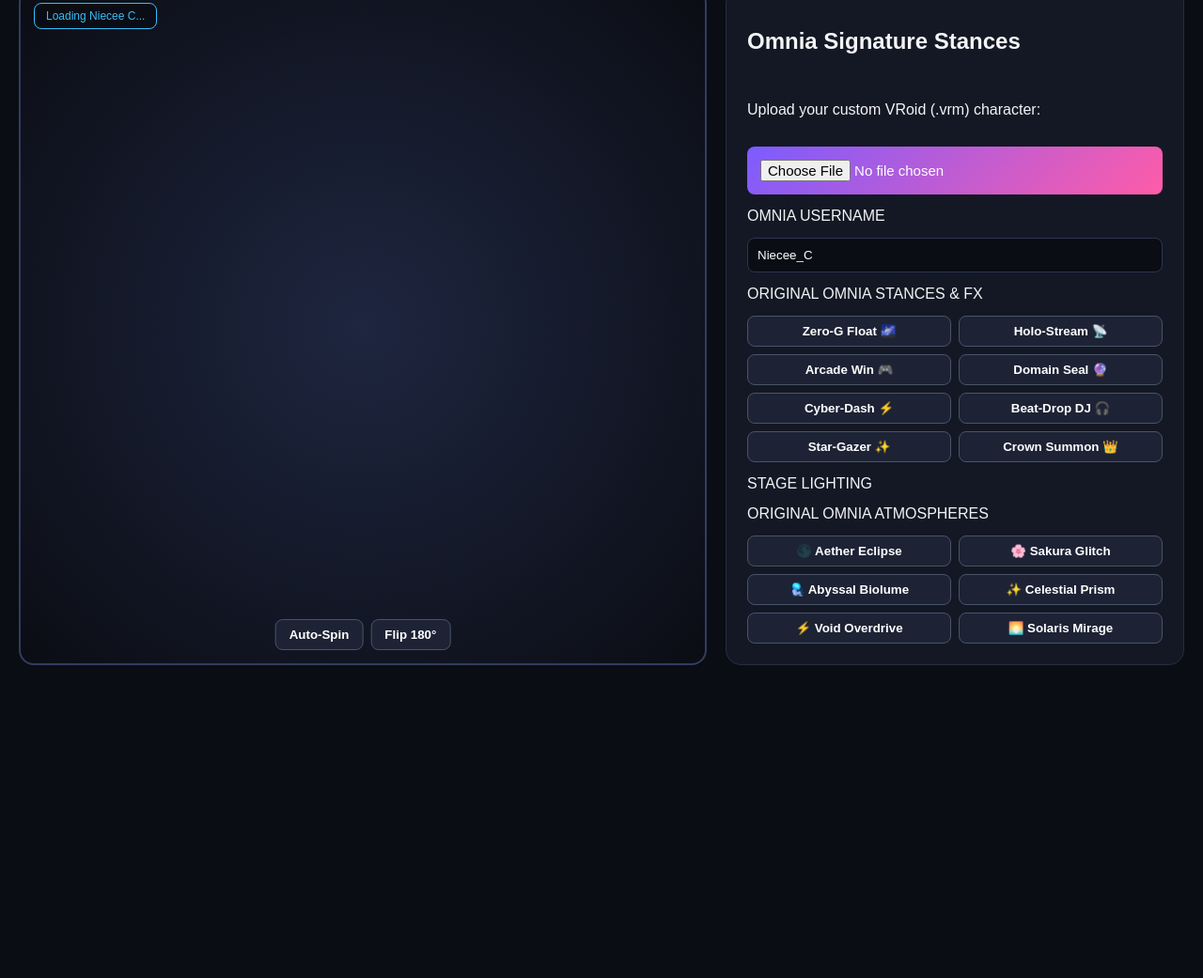
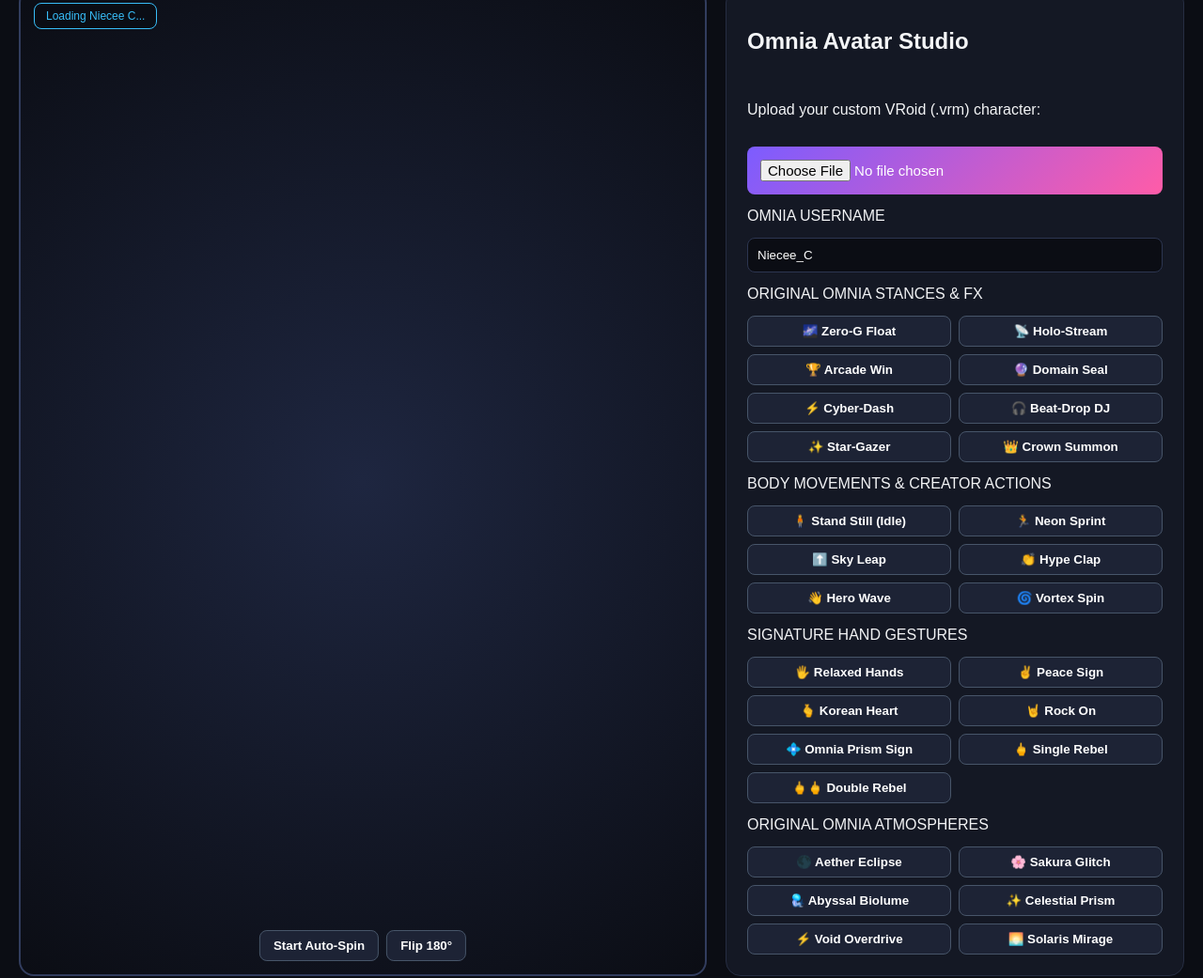
Before and after one commit to reneeallday143-glitch/omnia, a plain HTML site: page index.html in a window 1280 px wide. Shown: the part 85-1126 px from the top of the page at 94% size. Before the commit the page ends 813 px from the top, so only its background shows below. Drawn offline with nearby package versions, Linux system fonts and the light colour scheme.

Commit message:
Update index.html

```diff
--- a/index.html
+++ b/index.html
@@ -15,12 +15,62 @@
       <div class="stage" id="stage-box">
         <div class="badge" id="status">Loading Niecee C...</div>
         <canvas id="stage-canvas"></canvas>
-        <div class="controls">
-          <button id="spin-btn">Auto-Spin</button>
-          <button id="flip-btn">Flip 180°</button>
-        </div>
+             <div class="controls">
+        <button id="spin-btn">Start Auto-Spin</button>
+        <button id="flip-btn">Flip 180°</button>
       </div>
-      <div class="panel">
+    </div>
+    <div class="panel" style="overflow-y: auto;">
+      <h2>Omnia Avatar Studio</h2>
+      <p>Upload your custom VRoid (.vrm) character:</p>
+      <input type="file" id="file-picker" accept=".vrm,.glb" class="upload-btn" />
+      <label>OMNIA USERNAME</label>
+      <input type="text" value="Niecee_C" />
+
+      <label>ORIGINAL OMNIA STANCES & FX</label>
+      <div class="stance-btns" style="display: grid; grid-template-columns: 1fr 1fr; gap: 8px;">
+        <button data-action="zerog">🌌 Zero-G Float</button>
+        <button data-action="holo">📡 Holo-Stream</button>
+        <button data-action="arcade">🏆 Arcade Win</button>
+        <button data-action="domain">🔮 Domain Seal</button>
+        <button data-action="dash">⚡ Cyber-Dash</button>
+        <button data-action="dj">🎧 Beat-Drop DJ</button>
+        <button data-action="star">✨ Star-Gazer</button>
+        <button data-action="crown">👑 Crown Summon</button>
+      </div>
+
+      <label>BODY MOVEMENTS & CREATOR ACTIONS</label>
+      <div class="move-btns" style="display: grid; grid-template-columns: 1fr 1fr; gap: 8px;">
+        <button data-action="idle">🧍 Stand Still (Idle)</button>
+        <button data-action="run">🏃 Neon Sprint</button>
+        <button data-action="jump">⬆️ Sky Leap</button>
+        <button data-action="clap">👏 Hype Clap</button>
+        <button data-action="wave">👋 Hero Wave</button>
+        <button data-action="spinKick">🌀 Vortex Spin</button>
+      </div>
+
+      <label>SIGNATURE HAND GESTURES</label>
+      <div class="hand-btns" style="display: grid; grid-template-columns: 1fr 1fr; gap: 8px;">
+        <button data-hand="open">🖐️ Relaxed Hands</button>
+        <button data-hand="peace">✌️ Peace Sign</button>
+        <button data-hand="kheart">🫰 Korean Heart</button>
+        <button data-hand="rock">🤘 Rock On</button>
+        <button data-hand="omniaSign">💠 Omnia Prism Sign</button>
+        <button data-hand="rebel1">🖕 Single Rebel</button>
+        <button data-hand="rebel2">🖕🖕 Double Rebel</button>
+      </div>
+
+      <label>ORIGINAL OMNIA ATMOSPHERES</label>
+      <div class="light-btns" style="display: grid; grid-template-columns: 1fr 1fr; gap: 8px;">
+        <button data-theme="eclipse">🌑 Aether Eclipse</button>
+        <button data-theme="sakura">🌸 Sakura Glitch</button>
+        <button data-theme="biolume">🪼 Abyssal Biolume</button>
+        <button data-theme="prism">✨ Celestial Prism</button>
+        <button data-theme="overdrive">⚡ Void Overdrive</button>
+        <button data-theme="solaris">🌅 Solaris Mirage</button>
+      </div>
+    </div>
+
         <h2>Omnia Signature Stances</h2>
         <p>Upload your custom VRoid (.vrm) character:</p>
         <input type="file" id="file-picker" accept=".vrm,.glb" class="upload-btn" />
```
